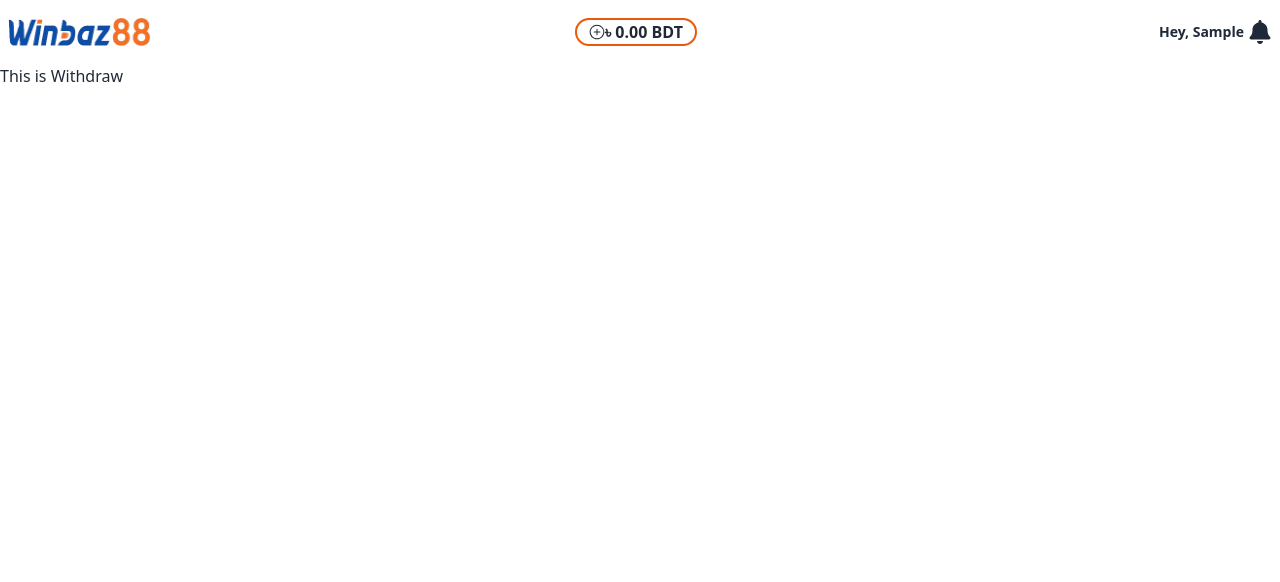
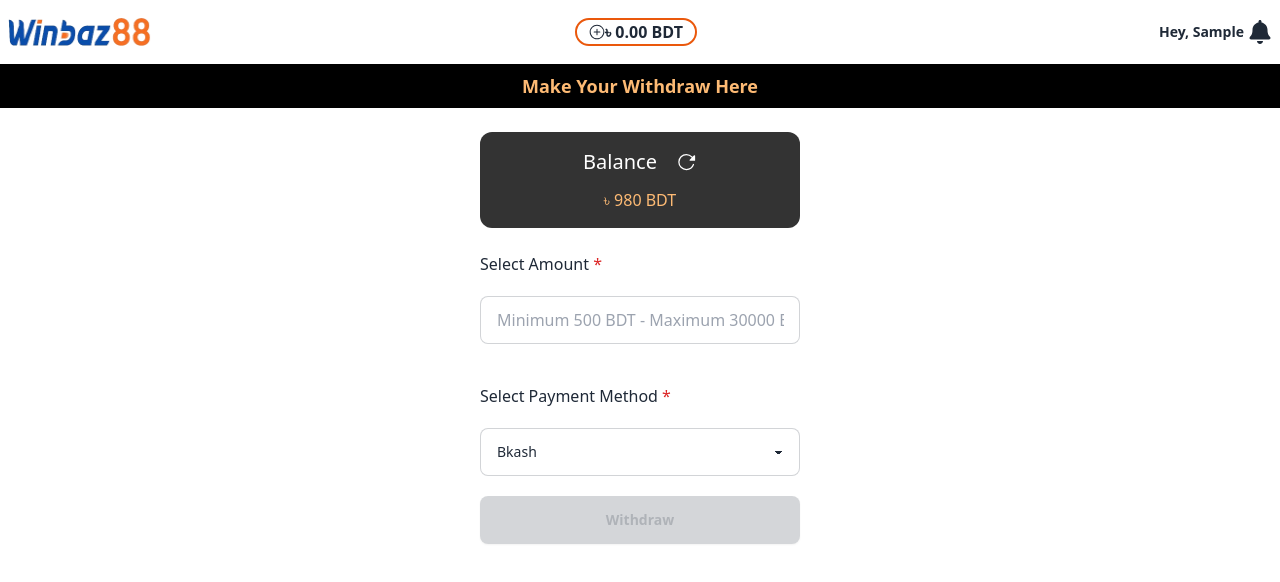
Before and after one commit to Shatab99/Winbazz-project, a React (Vite) app: page /withdraw in a window 1280 px wide. Shown: the top 582 px of the page. Built offline with nearby package versions, Linux system fonts and the light colour scheme; no server answers; sample sign-in values are in the browser's storage.

Commit message:
designed withdraw page

```diff
--- a/src/Pages/Deposite/Deposite.jsx
+++ b/src/Pages/Deposite/Deposite.jsx
@@ -43,7 +43,8 @@ const Deposite = () => {
                     </div>
                 </div>
                 <div className='mb-4 flex flex-col gap-3'>
-                    <input type="number" placeholder="Enter Amount Here" className="input input-bordered w-full max-w-sm" disabled value={amount}/>
+                    {/* <input type="number" placeholder="Enter Amount Here" className="input input-bordered w-full max-w-sm font-bold text-black" disabled value={amount}/> */}
+                    <div className='max-w-sm w-full border-2 border-black p-4 rounded-xl text-lg font-semibold'>{amount ? `You have Seleceted ৳ ${amount} BDT` : 'Please Select Amount Above'}</div>
                     <button onClick={()=> setIsOpen(true)} className='btn text-lg bg-orange-600 text-white hover:bg-orange-800 ' disabled={ !method|| !amount } >Deposite</button>
                 </div>
                 <DepositeModal isOpen={isOpen} setIsOpen={setIsOpen} amount={amount} method={method} />
--- a/src/Pages/Withdraw/Withdraw.jsx
+++ b/src/Pages/Withdraw/Withdraw.jsx
@@ -1,9 +1,54 @@
+import { useEffect, useState } from "react";
+import { IoReload } from "react-icons/io5";
 
 
 const Withdraw = () => {
+
+    const balance = 980;
+    const [amount, setAmount] = useState(0)
+    const [err, setErr] = useState('')
+
+    useEffect(() => {
+        if (amount === 0) {
+            setErr('')
+        }
+        else if (amount < 500) {
+            setErr('Minimum 500 BDT')
+        }
+        else if (amount > balance) {
+            setErr('Not Enought Balance')
+        }
+
+        else {
+            setErr('')
+        }
+    }, [setErr, amount, balance])
+
+
     return (
-        <div>
-            This is Withdraw
+        <div className="mx-auto mb-12">
+            <h1 className="text-lg w-full text-center bg-black p-2 font-semibold text-orange-300">Make Your Withdraw Here</h1>
+            <div className="max-w-xs mx-auto bg-[#333333] px-6 py-4 my-6 rounded-xl flex flex-col items-center gap-3">
+                <p className="text-white text-xl flex items-center gap-5">
+                    <span>Balance</span> <IoReload />
+                </p>
+                <p className="text-orange-300">
+                    ৳ {balance} BDT
+                </p>
+            </div>
+            <div className="flex flex-col items-start max-w-xs justify-center mx-auto gap-5">
+                <p>Select Amount <span className="text-red-600">*</span></p>
+                <input onChange={(e) => setAmount(e.target.value)} type="number" placeholder="Minimum 500 BDT - Maximum 30000 BDT " className="input input-bordered w-full max-w-xs" />
+                <p className="text-red-700">{err}</p>
+                <p>Select Payment Method <span className="text-red-600">*</span></p>
+                <select className="select select-bordered w-full max-w-xs">
+                    <option>Bkash</option>
+                    <option>Nagad</option>
+                    <option>Upay</option>
+                    <option>Rocket</option>
+                </select>
+                <button disabled={!amount || amount < 500 || amount > balance} className="btn bg-blue-700 text-white w-full ">Withdraw</button>
+            </div>
         </div>
     );
 };
```
